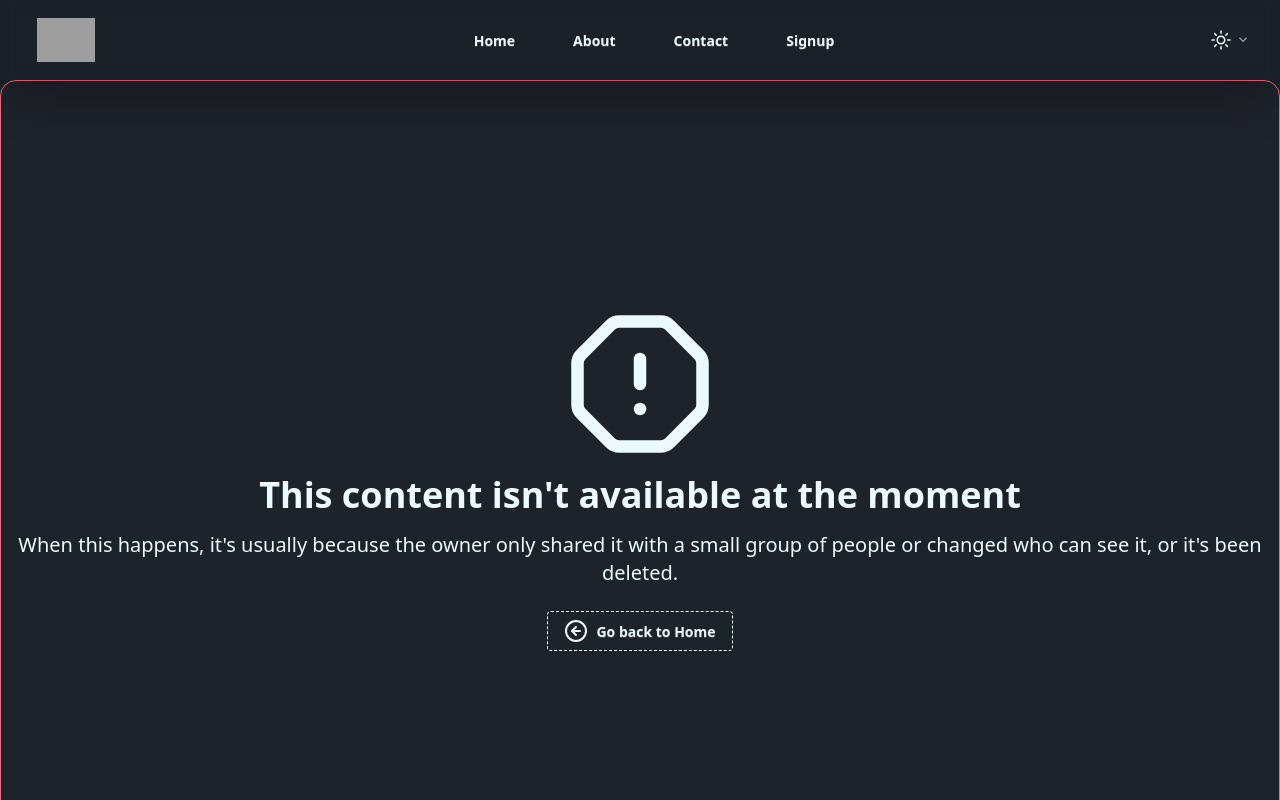
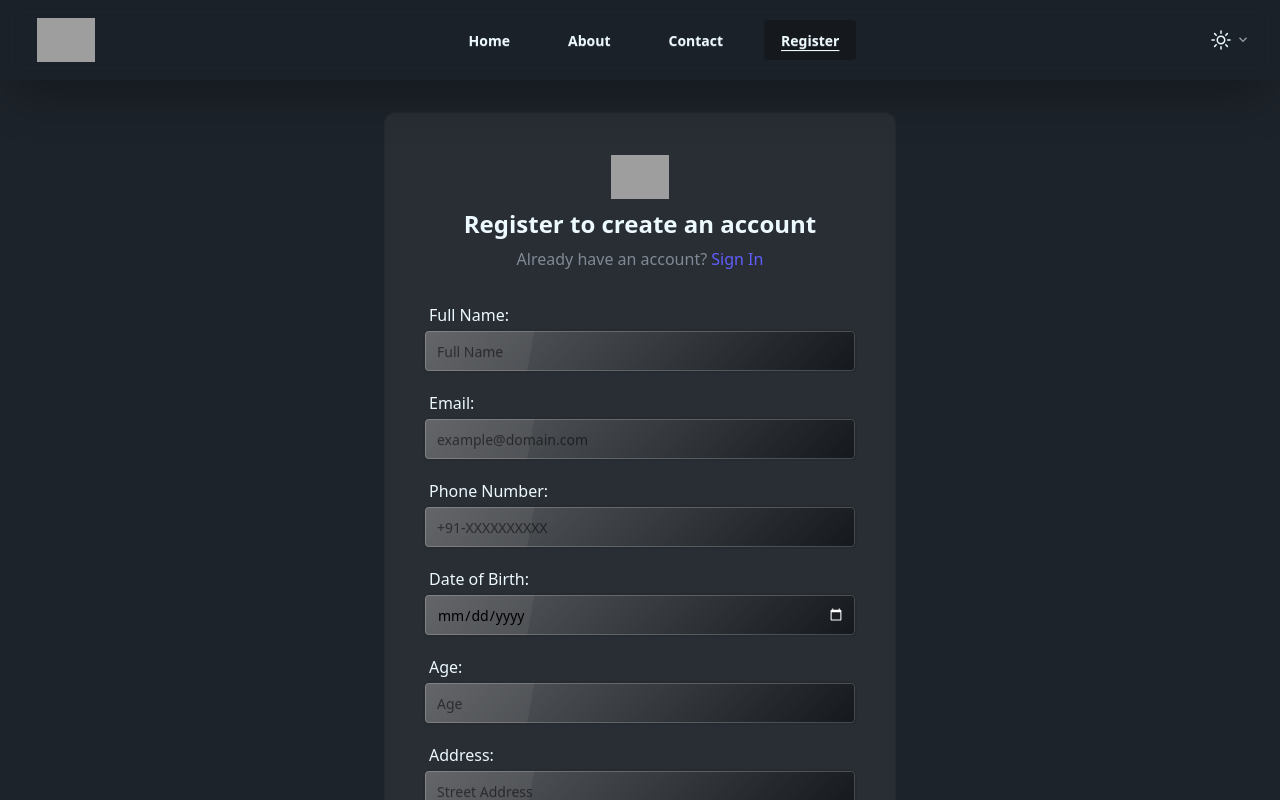
Before and after one commit to TBS96/neuroAI-client, a React (Vite) app: page /register in a window 1280 px wide. Shown: the top 800 px of the page. Built offline with nearby package versions, Linux system fonts and the light colour scheme; grey boxes are pictures that could not be loaded.

Commit message:
feat: rename Signup to Register and update related components and routes
Signed-off-by: TBS96 <9tbs6@proton.me>

```diff
--- a/src/components/Header/Header.jsx
+++ b/src/components/Header/Header.jsx
@@ -39,8 +39,8 @@ const Header = () => {
         //     active: true
         // },
         {
-            name: 'Signup',
-            slug: '/signup',
+            name: 'Register',
+            slug: '/register',
             // active: !authStatus
             active: true
         },
--- a/src/components/Login.jsx
+++ b/src/components/Login.jsx
@@ -29,8 +29,8 @@ function Login() {
                 <h2 className='text-center text-2xl font-bold leading-tight' data-aos='fade-up'>Sign in to your account</h2>
                 <p className='mt-2 text-center text-base text-base-content/45' data-aos='zoom-in-right'>
                     Don&apos;t have any account?&nbsp;
-                    <Link to='/signup' className='font-medium text-primary transition-all duration-200 hover:link'>
-                        Sign Up
+                    <Link to='/register' className='font-medium text-primary transition-all duration-200 hover:link'>
+                        Register
                     </Link>
                 </p>
                 {error &&
--- a/src/components/Signup.jsx
+++ b/src/components/Register.jsx
@@ -4,7 +4,7 @@ import { Link, useNavigate } from 'react-router-dom'
 import { Button, Input, Logo } from './index'
 import { Eye, EyeClosed } from 'lucide-react';
 
-function Signup() {
+function Register() {
 
     const navigate = useNavigate();
 
@@ -26,7 +26,7 @@ function Signup() {
                         <Logo width='100%' />
                     </span>
                 </div>
-                <h2 className='text-center text-2xl font-bold leading-tight' data-aos='fade-up'>Sign up to create an account</h2>
+                <h2 className='text-center text-2xl font-bold leading-tight' data-aos='fade-up'>Register to create an account</h2>
                 <p className='mt-2 text-center text-base text-base-content/45' data-aos='zoom-in-right'>
                     Already have an account?&nbsp;
                     <Link to='/login' className='font-medium text-primary transition-all duration-200 hover:underline'>
@@ -171,4 +171,4 @@ function Signup() {
     )
 }
 
-export default Signup
+export default Register
--- a/src/components/index.js
+++ b/src/components/index.js
@@ -4,7 +4,7 @@ import Container from "./container/Container";
 import Button from "./Button";
 import Footer from "./Footer/Footer";
 import Login from './Login';
-import Signup from "./Signup";
+import Register from "./Register";
 import Logo from "./Logo";
 import ChatBot from "./ChatBot";
 import HeroSection from "./Home/HeroSection";
@@ -23,7 +23,7 @@ export {
     Button,
     Footer,
     Login,
-    Signup,
+    Register,
     Logo,
     ChatBot,
     HeroSection,
--- a/src/main.jsx
+++ b/src/main.jsx
@@ -2,7 +2,7 @@ import { createRoot } from 'react-dom/client'
 import './index.css'
 import App from './App.jsx'
 import { createBrowserRouter, RouterProvider } from 'react-router-dom'
-import { Home, Login, Signup, Contact, About, ChatBot, Error } from './pages/index.js'
+import { Home, Login, Register, Contact, About, ChatBot, Error } from './pages/index.js'
 import Aos from 'aos'
 
 
@@ -23,8 +23,8 @@ const router = createBrowserRouter([
         element: <Login />
       },
       {
-        path: '/signup',
-        element: <Signup />
+        path: '/register',
+        element: <Register />
       },
       {
         path: '/about',
--- a/src/pages/Signup.jsx
+++ b/src/pages/Register.jsx
@@ -1,15 +1,15 @@
 import React, { useEffect } from 'react'
-import { Signup as SignupComponent } from '../components'
+import { Register as RegisterComponent } from '../components'
 
 function Signup() {
 
     useEffect(() => {
-        document.title = 'neuroAI | Signup';
+        document.title = 'neuroAI | Register';
     }, []);;
 
     return (
         <>
-            <SignupComponent />
+            <RegisterComponent />
         </>
     )
 }
--- a/src/pages/index.js
+++ b/src/pages/index.js
@@ -1,6 +1,6 @@
 import Home from './Home';
 import Login from "./Login";
-import Signup from "./Signup";
+import Register from "./Register";
 import Contact from "./Contact";
 import About from "./About";
 import ChatBot from './ChatBot';
@@ -9,7 +9,7 @@ import Error from './Error';
 export {
     Home,
     Login,
-    Signup,
+    Register,
     Contact,
     About,
     ChatBot,
```
